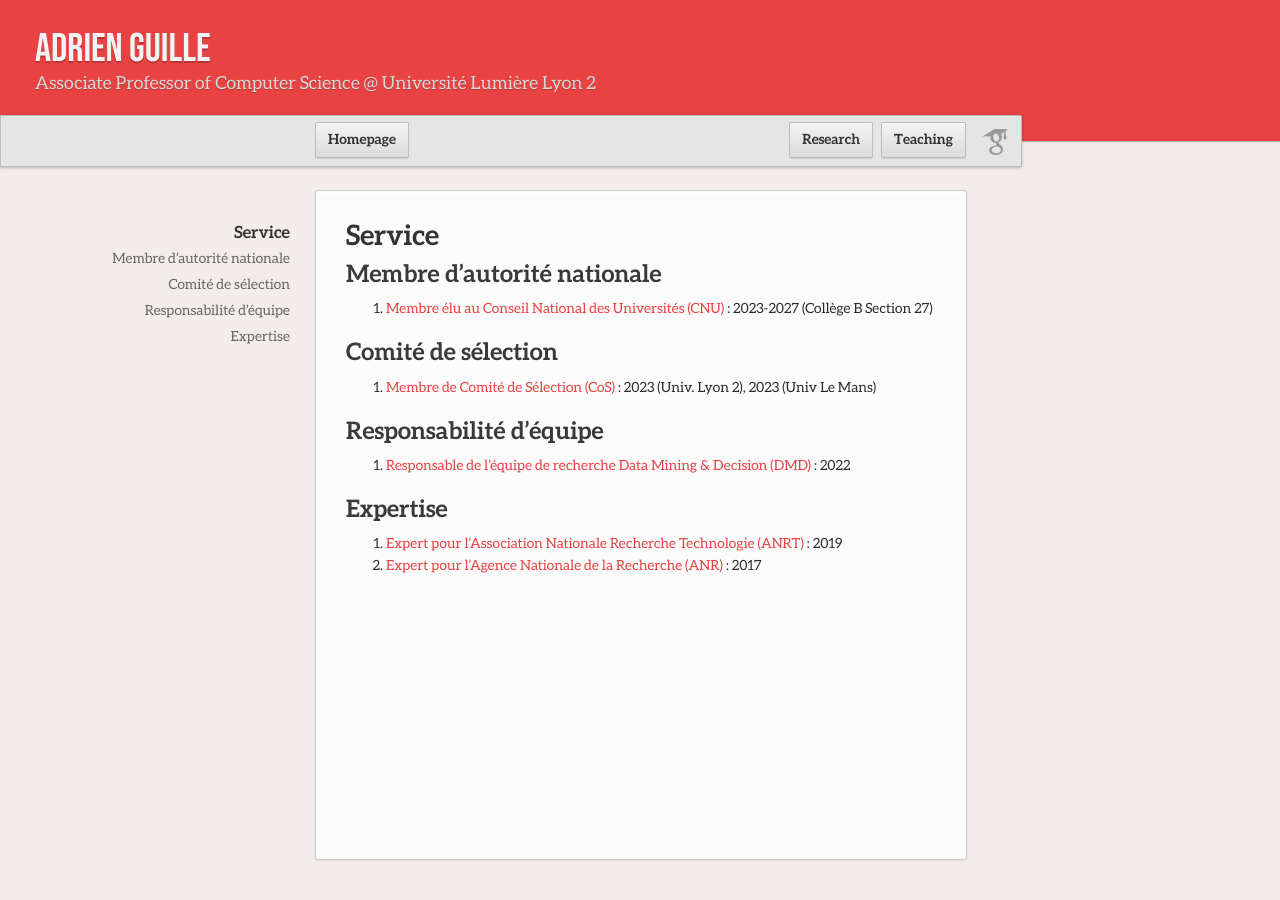
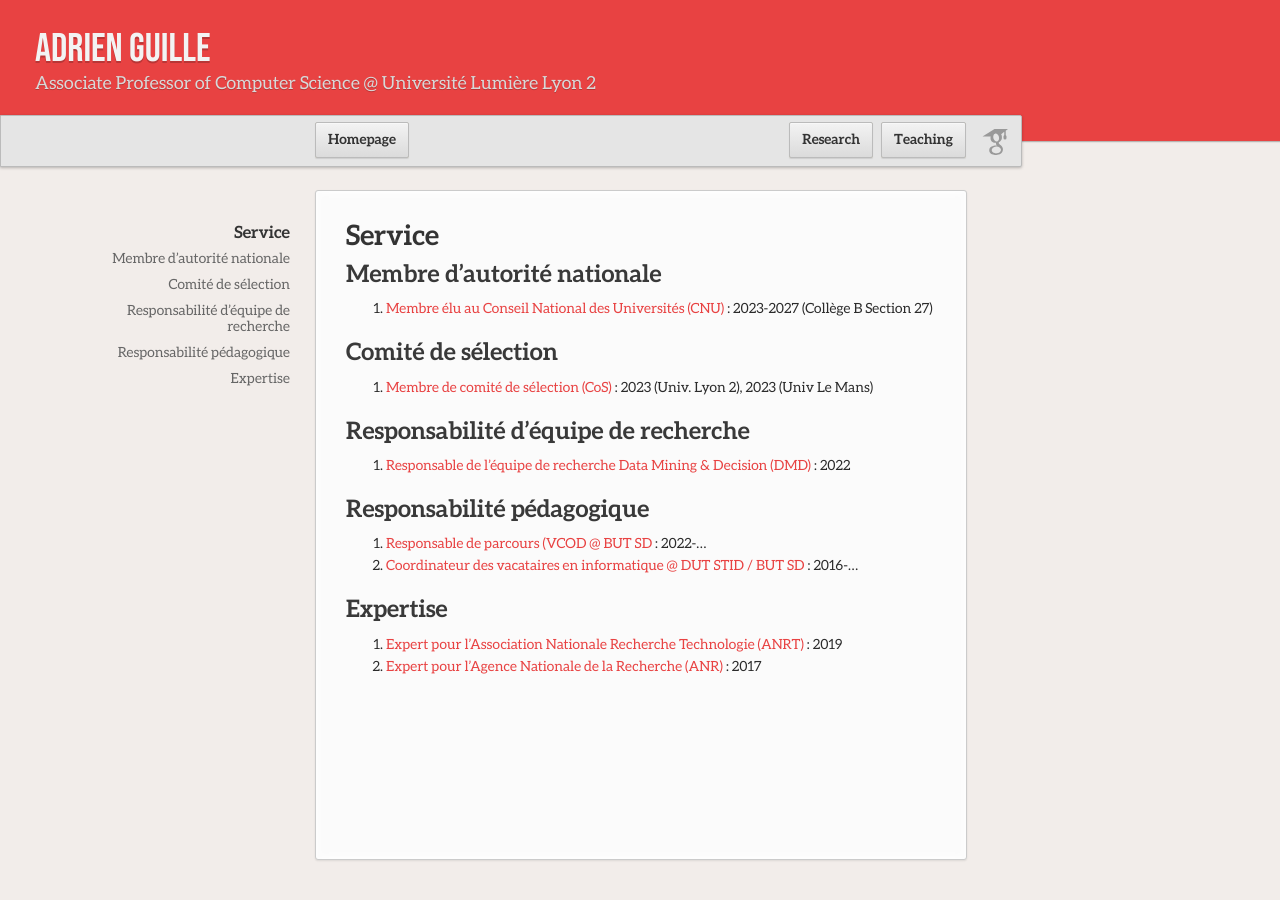
Before and after one commit to AdrienGuille/adrienguille.github.io, a Jekyll site: the page built from service.md, in a window 1280 px wide. Built offline with Jekyll 4.4.1, drawn with Linux system fonts in a browser that asks for light colours; our own code applies the rules of GitHub Pages for plain Markdown files.

Commit message:
Update service.md

```diff
--- a/service.md
+++ b/service.md
@@ -4,10 +4,14 @@
 - [Membre élu au Conseil National des Universités (CNU)](#) : 2023-2027 (Collège B Section 27)
 
 ## Comité de sélection
-- [Membre de Comité de Sélection (CoS)](#) : 2023 (Univ. Lyon 2), 2023 (Univ Le Mans)
+- [Membre de comité de sélection (CoS)](#) : 2023 (Univ. Lyon 2), 2023 (Univ Le Mans)
 
-## Responsabilité d'équipe
+## Responsabilité d'équipe de recherche
 - [Responsable de l'équipe de recherche Data Mining & Decision (DMD)](#) : 2022
+
+## Responsabilité pédagogique
+- [Responsable de parcours (VCOD @ BUT SD](#) : 2022-...
+- [Coordinateur des vacataires en informatique @ DUT STID / BUT SD](#) : 2016-...
 
 ## Expertise
 - [Expert pour l'Association Nationale Recherche Technologie (ANRT)](#) : 2019
```
